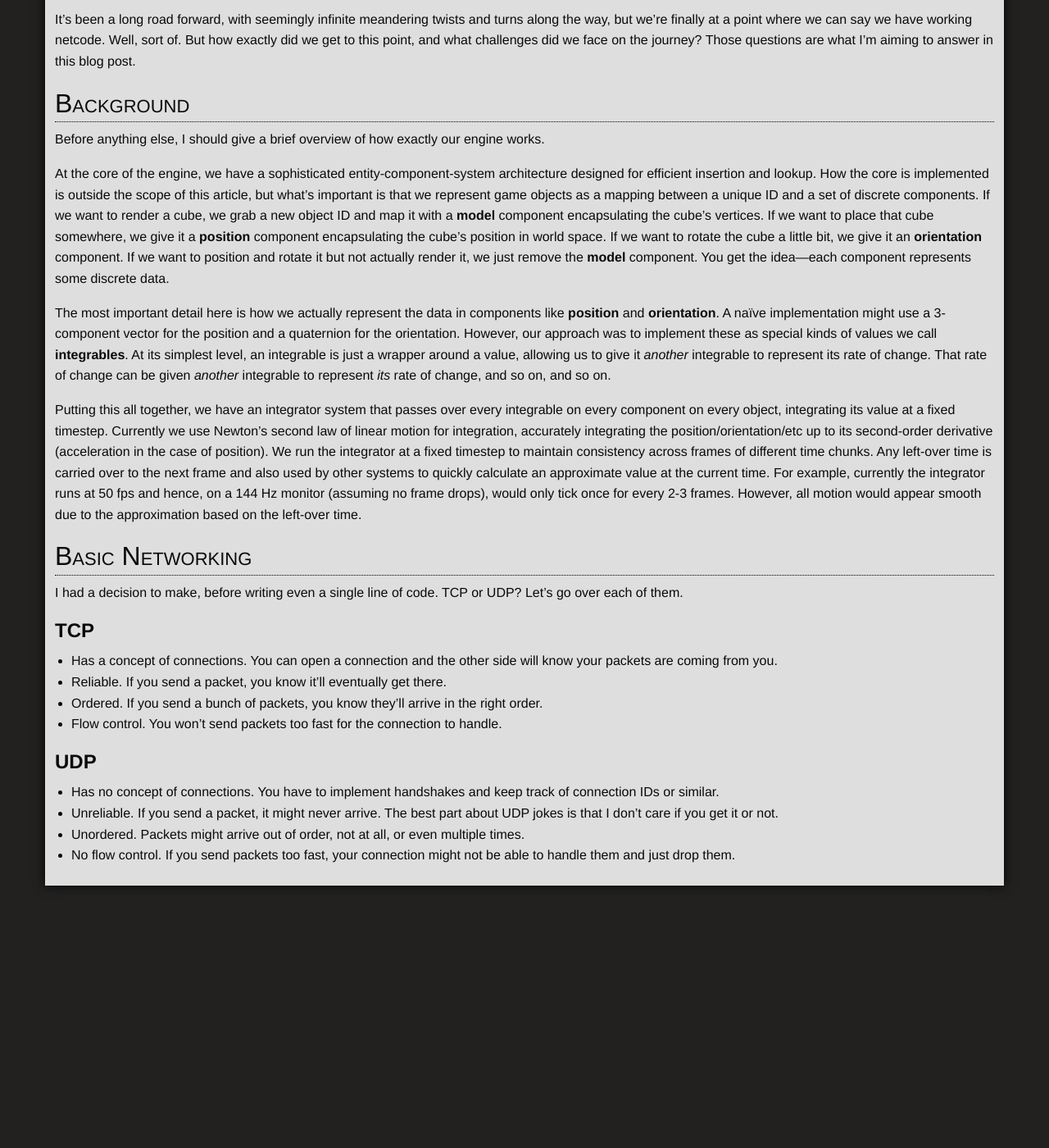
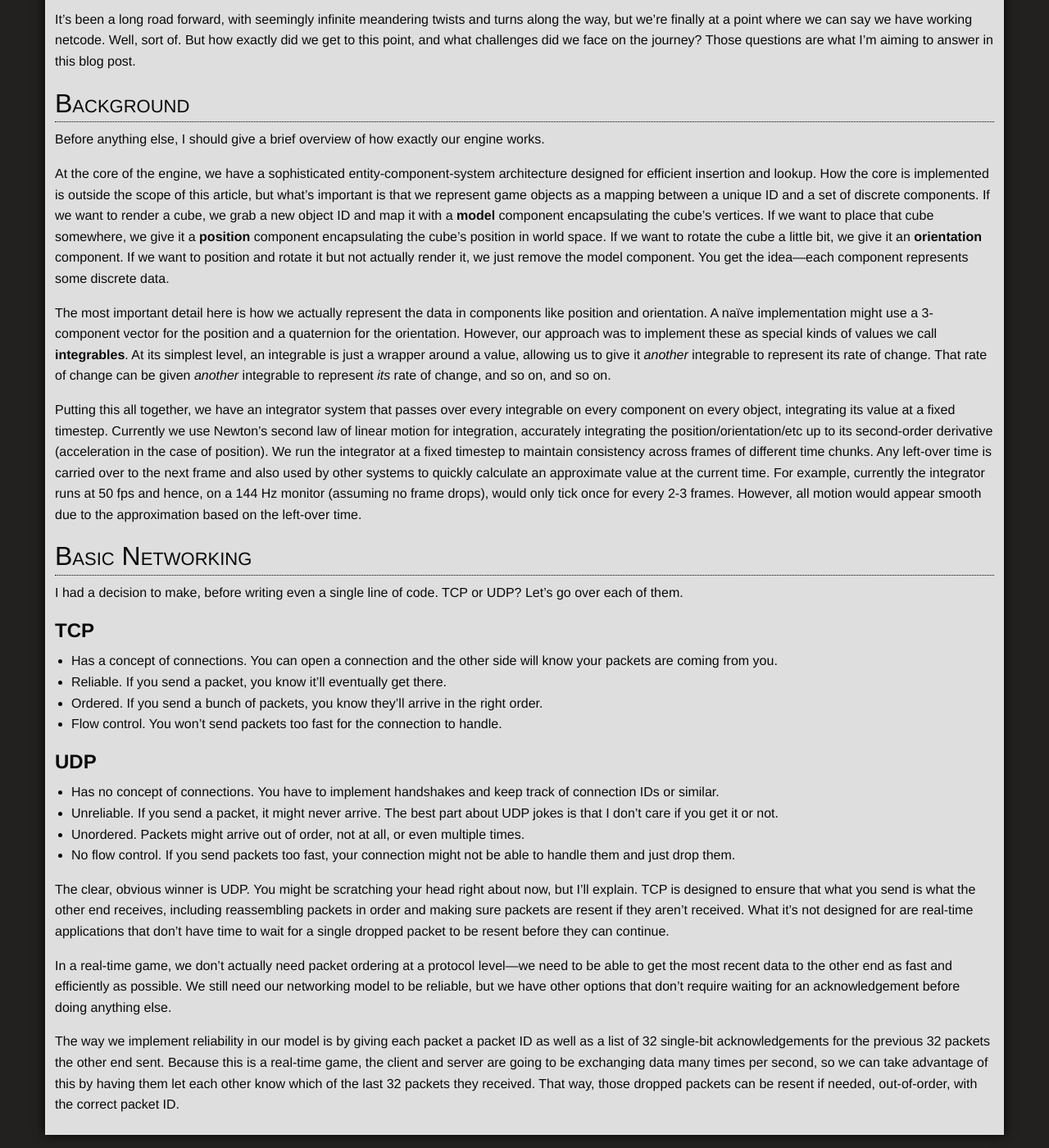
Before and after one commit to ori-sky/polar-space, a Jekyll site: the page built from _posts/2019-08-04-01-udp-multiplayer.md, in a window 1280 px wide and 1400 px high, scrolled down 190 px. Shown: the whole window at 82% size. Built offline with Jekyll 4.4.1, drawn with Linux system fonts in a browser that asks for light colours; nearby versions of some CDN libraries; some web fonts are replaced; our own code applies the rules of GitHub Pages for plain Markdown files; library files that are not in the unit come from our copies; before the commit the page ends 1286 px from its top, so only the background shows below that.

Commit message:
Update 2019-08-04-01-udp-multiplayer.md

```diff
--- a/_posts/2019-08-04-01-udp-multiplayer.md
+++ b/_posts/2019-08-04-01-udp-multiplayer.md
@@ -10,9 +10,9 @@ It's been a long road forward, with seemingly infinite meandering twists and tur
 
 Before anything else, I should give a brief overview of how exactly our engine works.
 
-At the core of the engine, we have a sophisticated entity-component-system architecture designed for efficient insertion and lookup. How the core is implemented is outside the scope of this article, but what's important is that we represent game objects as a mapping between a unique ID and a set of discrete components. If we want to render a cube, we grab a new object ID and map it with a __model__ component encapsulating the cube's vertices. If we want to place that cube somewhere, we give it a __position__ component encapsulating the cube's position in world space. If we want to rotate the cube a little bit, we give it an __orientation__ component. If we want to position and rotate it but not actually render it, we just remove the __model__ component. You get the idea—each component represents some discrete data.
+At the core of the engine, we have a sophisticated entity-component-system architecture designed for efficient insertion and lookup. How the core is implemented is outside the scope of this article, but what's important is that we represent game objects as a mapping between a unique ID and a set of discrete components. If we want to render a cube, we grab a new object ID and map it with a __model__ component encapsulating the cube's vertices. If we want to place that cube somewhere, we give it a __position__ component encapsulating the cube's position in world space. If we want to rotate the cube a little bit, we give it an __orientation__ component. If we want to position and rotate it but not actually render it, we just remove the model component. You get the idea—each component represents some discrete data.
 
-The most important detail here is how we actually represent the data in components like __position__ and __orientation__. A naïve implementation might use a 3-component vector for the position and a quaternion for the orientation. However, our approach was to implement these as special kinds of values we call __integrables__. At its simplest level, an integrable is just a wrapper around a value, allowing us to give it _another_ integrable to represent its rate of change. That rate of change can be given _another_ integrable to represent _its_ rate of change, and so on, and so on.
+The most important detail here is how we actually represent the data in components like position and orientation. A naïve implementation might use a 3-component vector for the position and a quaternion for the orientation. However, our approach was to implement these as special kinds of values we call __integrables__. At its simplest level, an integrable is just a wrapper around a value, allowing us to give it _another_ integrable to represent its rate of change. That rate of change can be given _another_ integrable to represent _its_ rate of change, and so on, and so on.
 
 Putting this all together, we have an integrator system that passes over every integrable on every component on every object, integrating its value at a fixed timestep. Currently we use Newton's second law of linear motion for integration, accurately integrating the position/orientation/etc up to its second-order derivative (acceleration in the case of position). We run the integrator at a fixed timestep to maintain consistency across frames of different time chunks. Any left-over time is carried over to the next frame and also used by other systems to quickly calculate an approximate value at the current time. For example, currently the integrator runs at 50 fps and hence, on a 144 Hz monitor (assuming no frame drops), would only tick once for every 2-3 frames. However, all motion would appear smooth due to the approximation based on the left-over time.
 
@@ -33,3 +33,9 @@ I had a decision to make, before writing even a single line of code. TCP or UDP?
 * Unreliable. If you send a packet, it might never arrive. The best part about UDP jokes is that I don't care if you get it or not.
 * Unordered. Packets might arrive out of order, not at all, or even multiple times.
 * No flow control. If you send packets too fast, your connection might not be able to handle them and just drop them.
+
+The clear, obvious winner is UDP. You might be scratching your head right about now, but I'll explain. TCP is designed to ensure that what you send is what the other end receives, including reassembling packets in order and making sure packets are resent if they aren't received. What it's not designed for are real-time applications that don't have time to wait for a single dropped packet to be resent before they can continue.
+
+In a real-time game, we don't actually need packet ordering at a protocol level—we need to be able to get the most recent data to the other end as fast and efficiently as possible. We still need our networking model to be reliable, but we have other options that don't require waiting for an acknowledgement before doing anything else.
+
+The way we implement reliability in our model is by giving each packet a packet ID as well as a list of 32 single-bit acknowledgements for the previous 32 packets the other end sent. Because this is a real-time game, the client and server are going to be exchanging data many times per second, so we can take advantage of this by having them let each other know which of the last 32 packets they received. That way, those dropped packets can be resent if needed, out-of-order, with the correct packet ID.
```
